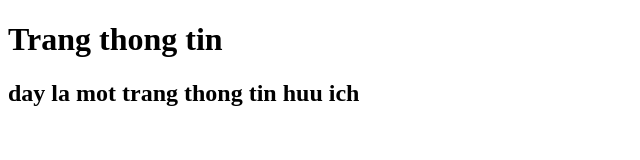
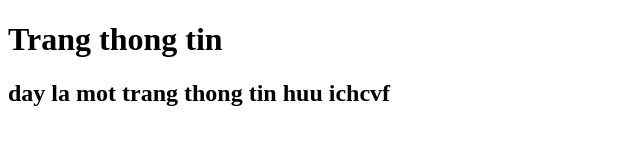
Before and after one commit to aphorv1210/lession_5, a plain HTML site: page thongtin.html in a window 1280 px wide. Shown: the full height of the page, 0-640 px from the left. Drawn offline with Linux system fonts and the light colour scheme.

Commit message:
Update thongtin.html

```diff
--- a/thongtin.html
+++ b/thongtin.html
@@ -7,6 +7,6 @@
 </head>
 <body>
     <h1>Trang thong tin</h1>
-    <h2>day la mot trang thong tin huu ich</h2>
+    <h2>day la mot trang thong tin huu ichcvf</h2>
 </body>
 </html>
```
